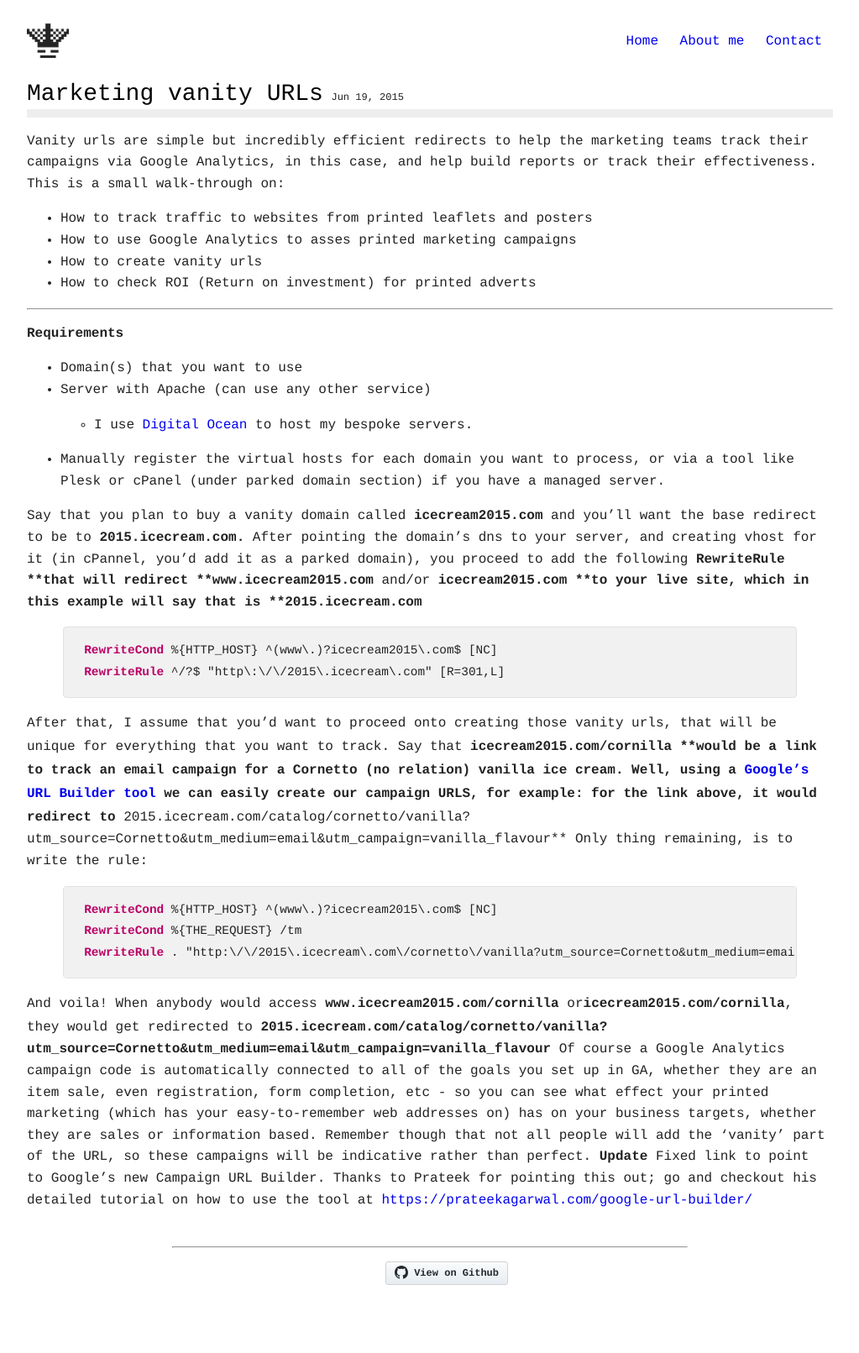
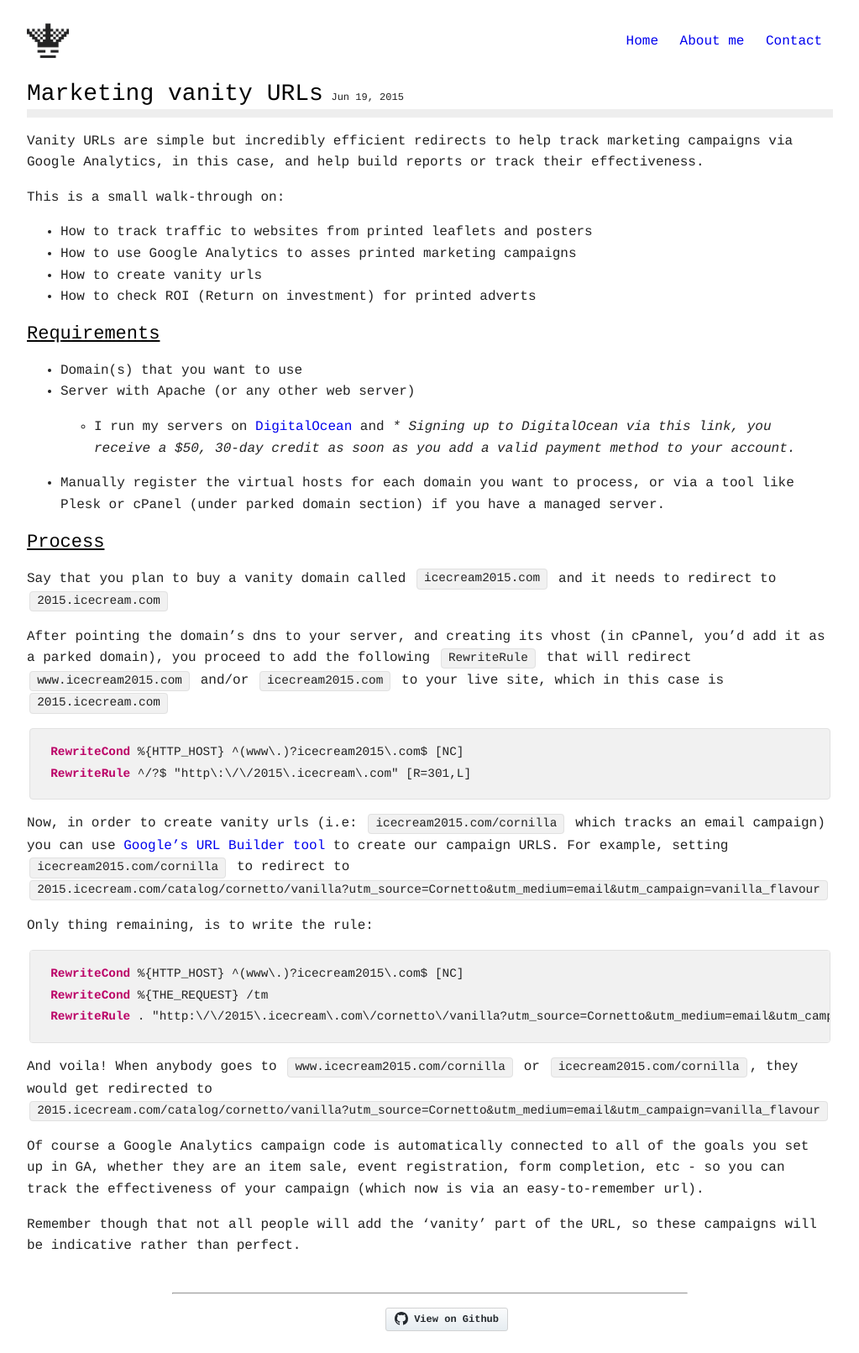
Before and after one commit to w0rldart/w0rldart.com, a Jekyll site: the page built from _posts/2015-06-19-marketing-vanity-urls.md, in a window 1280 px wide. Shown: the whole page at 84% size, without its empty margins (128-1151 px from the left). Built offline with Jekyll 4.4.1, drawn with Linux system fonts in a browser that asks for light colours; comment, search, counter and statistics services are not loaded; before the commit the page ends 1556 px from its top, so only the background shows below that.

Commit message:
Fixing my horrible grammar and spelling in older articles

````diff
--- a/_posts/2015-06-19-marketing-vanity-urls.md
+++ b/_posts/2015-06-19-marketing-vanity-urls.md
@@ -5,35 +5,48 @@ date:  2015-06-19 11:57:01 -0600
 categories: marketing web
 ---
 
-Vanity urls are simple but incredibly efficient redirects to help the marketing teams track their  campaigns via Google Analytics, in this case, and help build reports or track their effectiveness. This is a small walk-through on:
+Vanity URLs are simple but incredibly efficient redirects to help track marketing campaigns via Google Analytics, in this case, and help build reports or track their effectiveness.
 
-*   How to track traffic to websites from printed leaflets and posters
-*   How to use Google Analytics to asses printed marketing campaigns
-*   How to create vanity urls
-*   How to check ROI (Return on investment) for printed adverts
+This is a small walk-through on:
 
-* * *
+- How to track traffic to websites from printed leaflets and posters
+- How to use Google Analytics to asses printed marketing campaigns
+- How to create vanity urls
+- How to check ROI (Return on investment) for printed adverts
 
-**Requirements**
+## Requirements
 
-*   Domain(s) that you want to use
-*   Server with Apache (can use any other service)
-    *   I use [Digital Ocean](https://m.do.co/c/d60d93080803) to host my bespoke servers.
-*   Manually register the virtual hosts for each domain you want to process, or via a tool like Plesk or cPanel (under parked domain section) if you have a managed server.
+- Domain(s) that you want to use
+- Server with Apache (or any other web server)
+    - I run my servers on [DigitalOcean](https://m.do.co/c/d60d93080803) and *\* Signing up to DigitalOcean via this link, you receive a $50, 30-day credit as soon as you add a valid payment method to your account.*
+- Manually register the virtual hosts for each domain you want to process, or via a tool like Plesk or cPanel (under parked domain section) if you have a managed server.
 
-Say that you plan to buy a vanity domain called **icecream2015.com** and you'll want the base redirect to be to **2015.icecream.com.** After pointing the domain's dns to your server, and creating vhost for it (in cPannel, you'd add it as a parked domain), you proceed to add the following **RewriteRule **that will redirect **www.icecream2015.com** and/or **icecream2015.com **to your live site, which in this example will say that is **2015.icecream.com**
+## Process
 
-{% highlight apache %}
+Say that you plan to buy a vanity domain called `icecream2015.com` and it needs to redirect to `2015.icecream.com`
+
+After pointing the domain's dns to your server, and creating its vhost (in cPannel, you'd add it as a parked domain), you proceed to add the following
+`RewriteRule` that will redirect `www.icecream2015.com` and/or `icecream2015.com` to your live site, which in this case is `2015.icecream.com`
+
+```apache
 RewriteCond %{HTTP_HOST} ^(www\.)?icecream2015\.com$ [NC]
 RewriteRule ^/?$ "http\:\/\/2015\.icecream\.com" [R=301,L]
-{% endhighlight %}
+```
 
-<span style="line-height: 1.75em;">After that, I assume that you'd want to proceed onto creating those vanity urls, that will be unique for everything that you want to track. Say that</span> **icecream2015.com/cornilla **<span style="line-height: 1.75em;">would be a link to track an email campaign for a Cornetto (no relation) vanilla ice cream. Well, using a</span> [Google's URL Builder tool](https://ga-dev-tools.appspot.com/campaign-url-builder/)<span style="line-height: 1.75em;"> we can easily create our campaign URLS, for example: for the link above, it would redirect to </span>**2015.icecream.com/catalog/cornetto/vanilla?utm_source=Cornetto&utm_medium=email&utm_campaign=vanilla_flavour** Only thing remaining, is to write the rule:
+Now, in order to create vanity urls (i.e: `icecream2015.com/cornilla` which tracks an email campaign) you can use [Google's URL Builder tool](https://ga-dev-tools.appspot.com/campaign-url-builder/)
+to create our campaign URLS. For example, setting `icecream2015.com/cornilla` to redirect to `2015.icecream.com/catalog/cornetto/vanilla?utm_source=Cornetto&utm_medium=email&utm_campaign=vanilla_flavour`
 
-{% highlight apache %}
+Only thing remaining, is to write the rule:
+
+```apache
 RewriteCond %{HTTP_HOST} ^(www\.)?icecream2015\.com$ [NC]
 RewriteCond %{THE_REQUEST} /tm
 RewriteRule . "http:\/\/2015\.icecream\.com\/cornetto\/vanilla?utm_source=Cornetto&utm_medium=email&utm_campaign=vanilla_flavour" [R=301,L]
-{% endhighlight %}
+```
 
-<span style="line-height: 1.75em;">And voila! When anybody would access</span> **www.icecream2015.com/cornilla** <span style="line-height: 1.75em;">or</span>**icecream2015.com/cornilla**<span style="line-height: 1.75em;">, they would get redirected to </span>**2015.icecream.com/catalog/cornetto/vanilla?utm_source=Cornetto&utm_medium=email&utm_campaign=vanilla_flavour** Of course a Google Analytics campaign code is automatically connected to all of the goals you set up in GA, whether they are an item sale, even registration, form completion, etc - so you can see what effect your printed marketing (which has your easy-to-remember web addresses on) has on your business targets, whether they are sales or information based. Remember though that not all people will add the 'vanity' part of the URL, so these campaigns will be indicative rather than perfect. **Update** Fixed link to point to Google's new Campaign URL Builder. Thanks to Prateek for pointing this out; go and checkout his detailed tutorial on how to use the tool at [https://prateekagarwal.com/google-url-builder/](https://prateekagarwal.com/google-url-builder/)
+And voila! When anybody goes to `www.icecream2015.com/cornilla` or `icecream2015.com/cornilla`, they would get redirected to `2015.icecream.com/catalog/cornetto/vanilla?utm_source=Cornetto&utm_medium=email&utm_campaign=vanilla_flavour`
+
+Of course a Google Analytics campaign code is automatically connected to all of the goals you set up in GA, whether they are an item sale,
+event registration, form completion, etc - so you can track the effectiveness of your campaign (which now is via an easy-to-remember url).
+
+Remember though that not all people will add the 'vanity' part of the URL, so these campaigns will be indicative rather than perfect.
````
Also changed, not shown: _posts/2015-10-09-excel-utf8-encoding-issue.md (+15 -6 lines).
